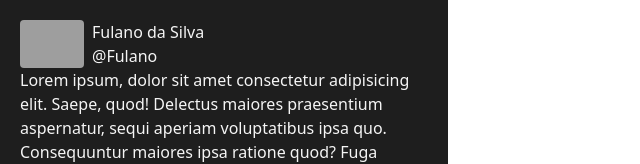
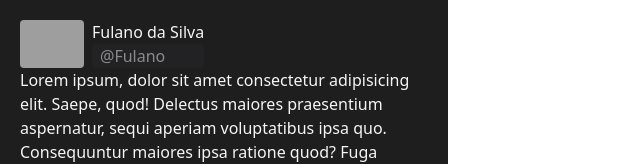
Before and after one commit to wenderdecastro/Techconnect, a Next.js app: page / in a window 1280 px wide. Shown: the top 164 px of the page, without its empty margins (0-640 px from the left). Built offline with nearby package versions, Linux system fonts and the light colour scheme; grey boxes are pictures that could not be loaded.

Commit message:
iniciado a criacao do post

```diff
--- a/src/components/texts/index.jsx
+++ b/src/components/texts/index.jsx
@@ -8,7 +8,7 @@ export const ProfileName = ({nomeExibicao, nomeUsuario}) => {
   return (
     <div className={`flex flex-col px-2`}>
       <h2 className={``}>{nomeExibicao}</h2>
-      <p className={``}>{nomeUsuario}</p>
+      <p className={`opacity-50 bg-zinc-800 px-2 rounded`}>{nomeUsuario}</p>
     </div>
   );
 };
```
